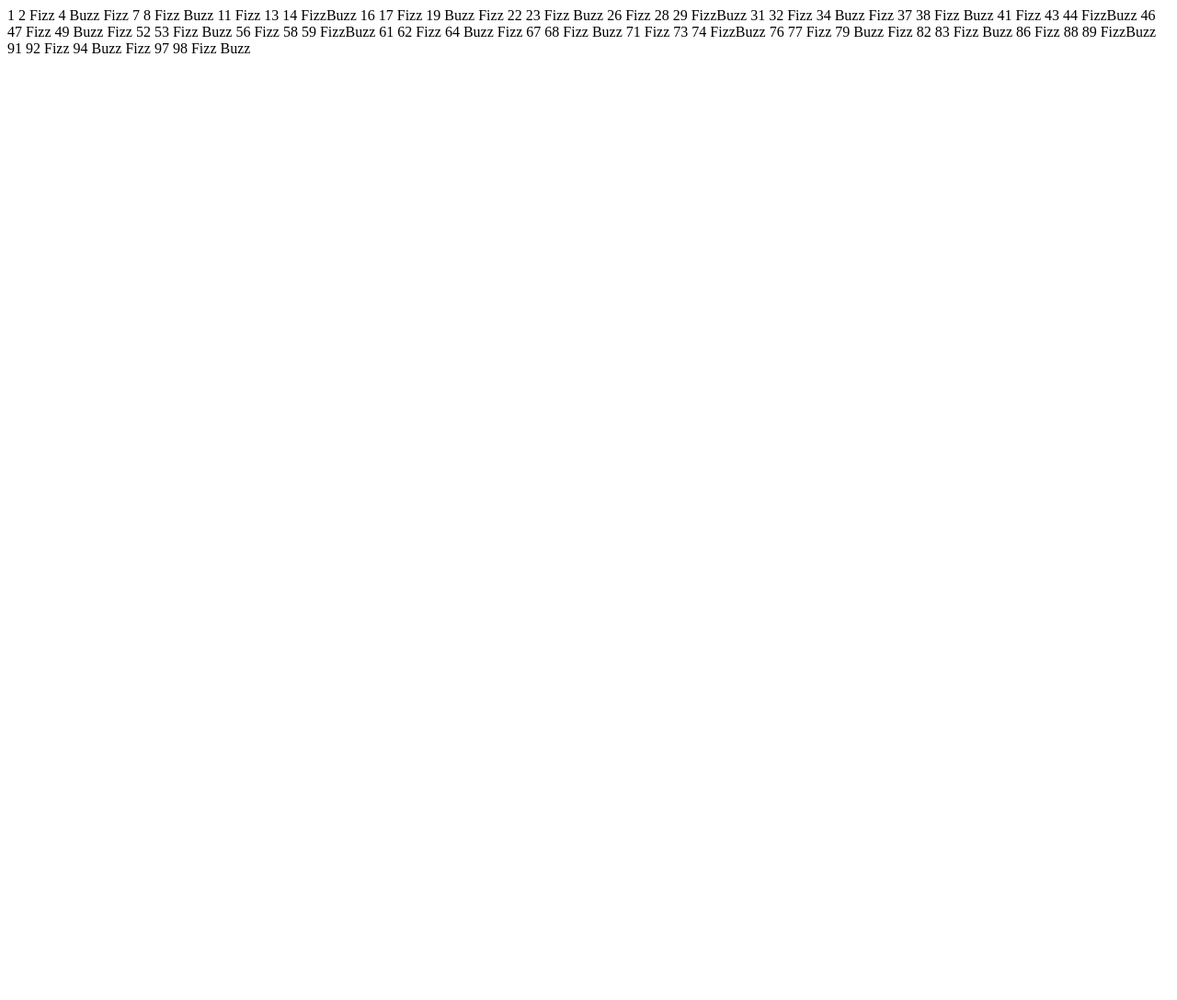
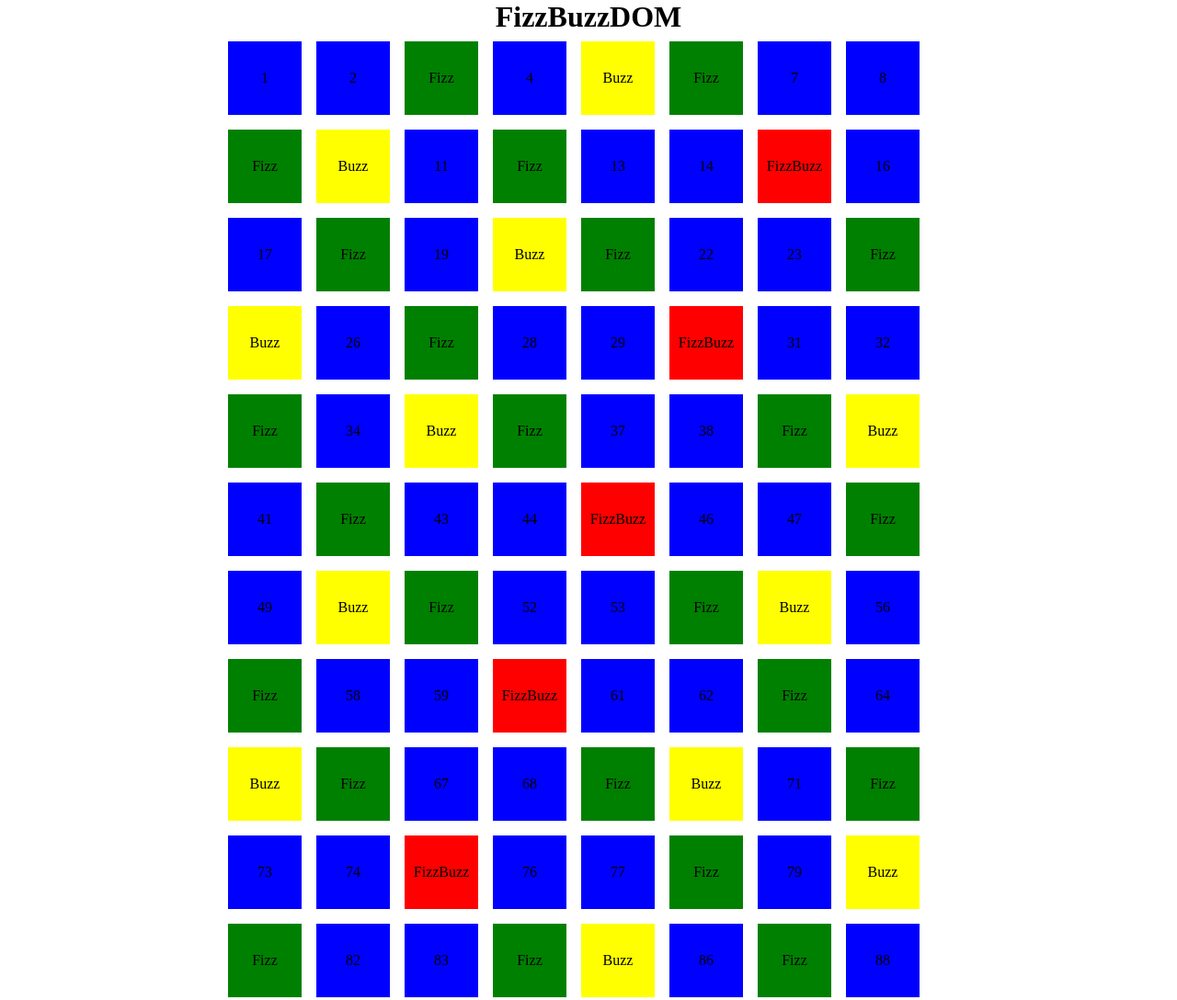
Before and after one commit to Pier5/fizzbuzzdom, a plain HTML site: page index.html in a window 1280 px wide. Shown: the top 1088 px of the page at 92% size. Before the commit the page ends 800 px from the top, so only its background shows below. Drawn offline with Linux system fonts and the light colour scheme.

Commit message:
html-css e js

```diff
--- a/css/style.css
+++ b/css/style.css
@@ -0,0 +1,41 @@
+* {
+    margin: 0;
+    padding: 0;
+    box-sizing: border-box;
+}
+
+.container {
+    text-align: center;
+    margin: 0 auto;
+    max-width: 800px;
+}
+
+.squares {
+    display: flex;
+    flex-wrap: wrap;
+}
+
+.box {
+    width: 5rem;
+    height: 5rem;
+    margin: .5rem;
+    display: flex;
+    justify-content: center;
+    align-items: center;
+}
+
+.blue {
+    background-color: blue;
+}
+
+.green {
+    background-color: green;
+}
+
+.yellow {
+    background-color: yellow;
+}
+
+.red {
+    background-color: red;
+}
--- a/index.html
+++ b/index.html
@@ -10,6 +10,10 @@
     <title>Document</title>
 </head>
 <body>
+    <div class="container">
+        <h1>FizzBuzzDOM</h1>
+        <div class="squares"></div>
+    </div>
 
 
     <script src="js/script.js"></script>
--- a/js/script.js
+++ b/js/script.js
@@ -1,15 +1,18 @@
+let squares = document.querySelector('.squares');
+
 for (let i = 1; i <= 100; i++) {
+        let elemento = document.createElement('div');
+        elemento.classList.add('box', 'blue');
+        elemento.innerHTML = i;
     if (i % 3 == 0 && i % 5 == 0) {
-        document.writeln('FizzBuzz');
-        console.log('FizzBuzz');
+        elemento.classList.add('red');
+        elemento.innerHTML = 'FizzBuzz';
     } else if (i % 3 == 0) {
-        document.writeln('Fizz');
-        console.log('Fizz');
+        elemento.classList.add('green');
+        elemento.innerHTML = 'Fizz';
     } else if (i % 5 == 0) {
-        document.writeln('Buzz');
-        console.log('Buzz');
-    } else {
-        document.writeln(i)
-        console.log(i)
+        elemento.classList.add('yellow');
+        elemento.innerHTML = 'Buzz';
     }
+    squares.append(elemento);
 }
```
